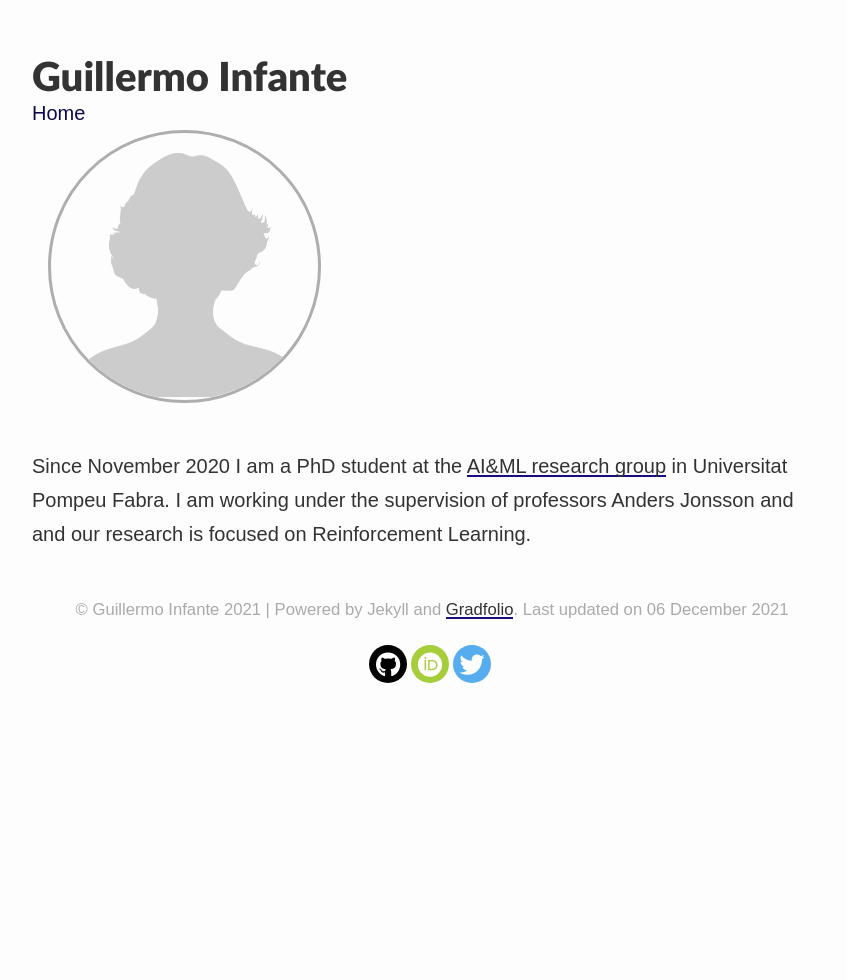
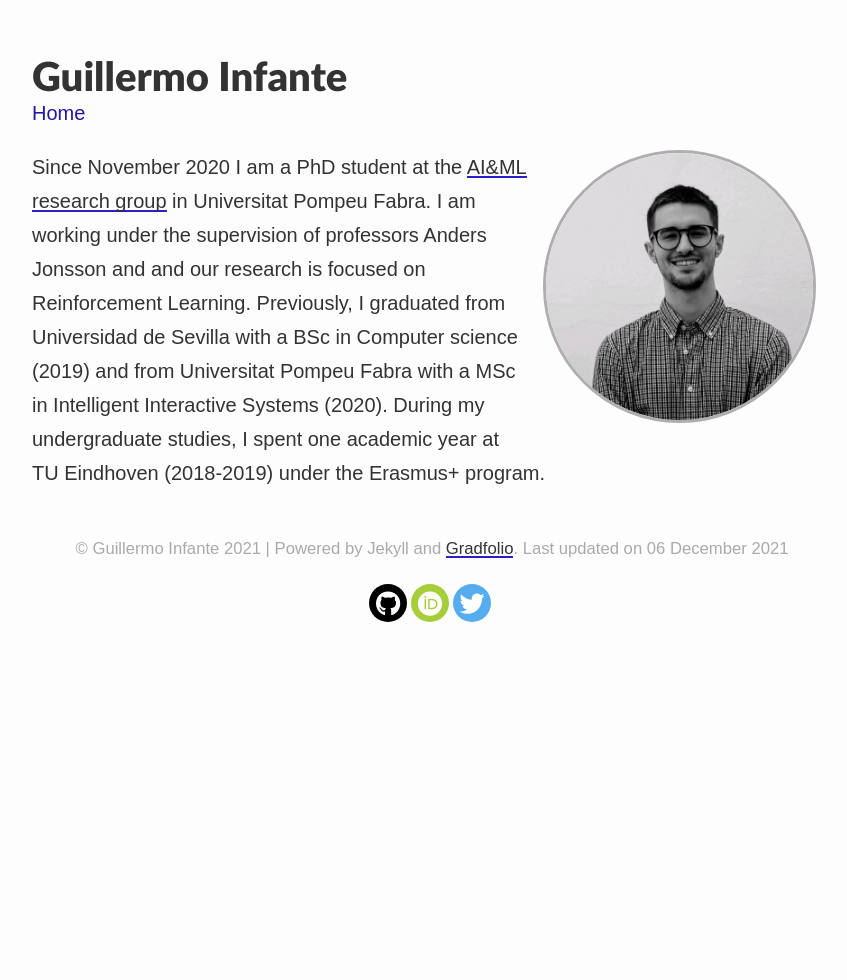
Before and after one commit to guillermoim/guillermoim.github.io, a Jekyll site: the page built from index.md, in a window 1280 px wide. Shown: the whole page, without its empty margins (208-1055 px from the left). Built offline with Jekyll 4.4.1, drawn with Linux system fonts in a browser that asks for light colours; nearby versions of some CDN libraries.

Commit message:
changes profile picture

```diff
--- a/_config.yml
+++ b/_config.yml
@@ -28,6 +28,7 @@ markdown: kramdown
 
 # Tracker
 #analytics:
+
 
 #optimization -> compress.html
 compress_html:
--- a/assets/css/_sass/variables.scss
+++ b/assets/css/_sass/variables.scss
@@ -8,7 +8,7 @@ $spacing-unit:     30px;
 $light-gray: rgb(175, 174, 174);
 $text-color:       rgb(255, 255, 255);
 $background-color: #3d3c3c;
-$brand-color:      #0e0950;
+$brand-color:      #2118a0;
 
 // Color scheme for light
 $body-bg: #fdfdfd;
--- a/index.md
+++ b/index.md
@@ -2,9 +2,9 @@
 layout: about
 permalink: /
 profile:
-  align: center
-  image: profile.png
+  align: right
+  image: 1592921828284.jpeg
 published: true
 ---
 
-Since November 2020 I am a PhD student at the [AI&ML research group](https://www.upf.edu/web/ai-ml){:target="_blank"} in Universitat Pompeu Fabra. I am working under the supervision of professors Anders Jonsson and  and our research is focused on Reinforcement Learning.
+Since November 2020 I am a PhD student at the [AI&ML research group](https://www.upf.edu/web/ai-ml){:target="_blank"} in Universitat Pompeu Fabra. I am working under the supervision of professors Anders Jonsson and  and our research is focused on Reinforcement Learning. Previously, I graduated from Universidad de Sevilla with a BSc in Computer science (2019) and from Universitat Pompeu Fabra with a MSc in Intelligent Interactive Systems (2020). During my undergraduate studies, I spent one academic year at TU Eindhoven (2018-2019) under the Erasmus+ program.
```
Also changed, not shown: assets/images/1592921828284.jpeg (added).
